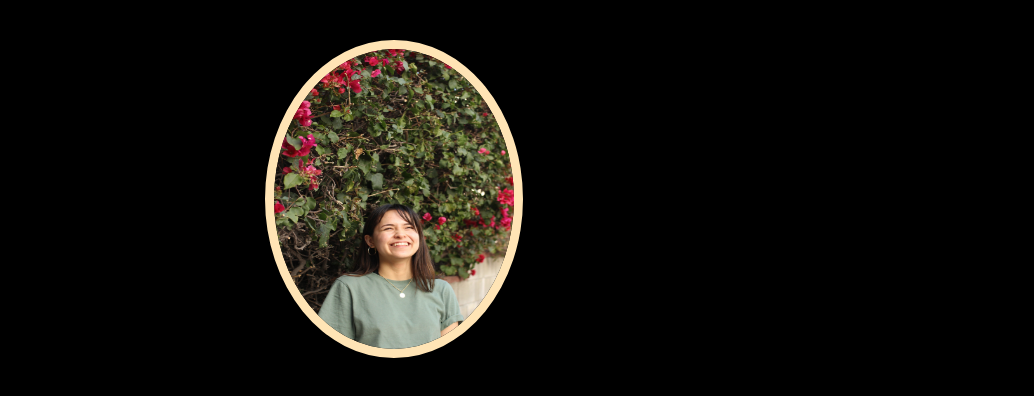
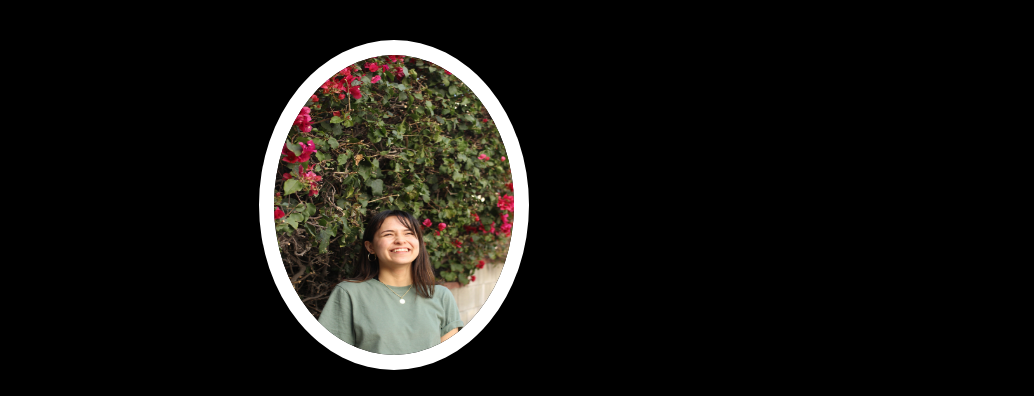
Before and after one commit to jasminedelrey/jasminedelrey.github.io, a plain HTML site: page index.html in a window 1280 px wide. Shown: the part 174-570 px from the top of the page, without its empty margins (246-1280 px from the left). Drawn offline with nearby package versions, Linux system fonts and the light colour scheme; a web font is replaced by a local one.

Commit message:
changed image size

```diff
--- a/style.css
+++ b/style.css
@@ -82,7 +82,7 @@ img {
     align-self: center
     position: absolute;
     border-radius: 50%;
-    border: 9px solid #FFE4B5;
+    border: 15px solid #FFFFFF;
     width: 240px;
     height: 300px;
 }
```
